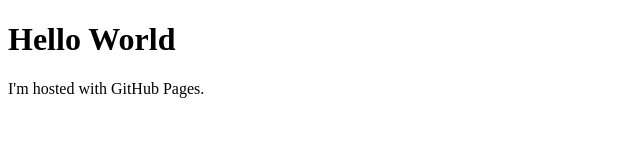
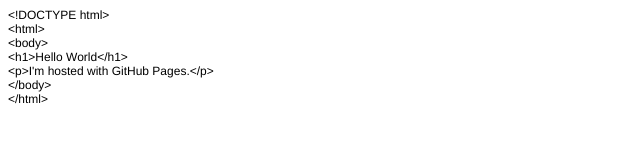
Before and after one commit to acm-md/acm-md.github.io, a plain HTML site: page index.html in a window 1280 px wide. Shown: the whole page, without its empty margins (0-640 px from the left). Drawn offline with Linux system fonts and the light colour scheme.

Commit message:
Update index.html

```diff
--- a/index.html
+++ b/index.html
@@ -1,7 +1,22 @@
-<!DOCTYPE html>
+<!DOCTYPE html PUBLIC "-//W3C//DTD HTML 4.01//EN" "http://www.w3.org/TR/html4/strict.dtd">
 <html>
+<head>
+  <meta http-equiv="Content-Type" content="text/html; charset=utf-8">
+  <meta http-equiv="Content-Style-Type" content="text/css">
+  <title></title>
+  <meta name="Generator" content="Cocoa HTML Writer">
+  <meta name="CocoaVersion" content="2575.6">
+  <style type="text/css">
+    p.p1 {margin: 0.0px 0.0px 0.0px 0.0px; font: 12.0px Helvetica}
+  </style>
+</head>
 <body>
-<h1>Hello World</h1>
-<p>I'm hosted with GitHub Pages.</p>
+<p class="p1">&lt;!DOCTYPE html&gt;</p>
+<p class="p1">&lt;html&gt;</p>
+<p class="p1">&lt;body&gt;</p>
+<p class="p1">&lt;h1&gt;Hello World&lt;/h1&gt;</p>
+<p class="p1">&lt;p&gt;I'm hosted with GitHub Pages.&lt;/p&gt;</p>
+<p class="p1">&lt;/body&gt;</p>
+<p class="p1">&lt;/html&gt;</p>
 </body>
 </html>
```
